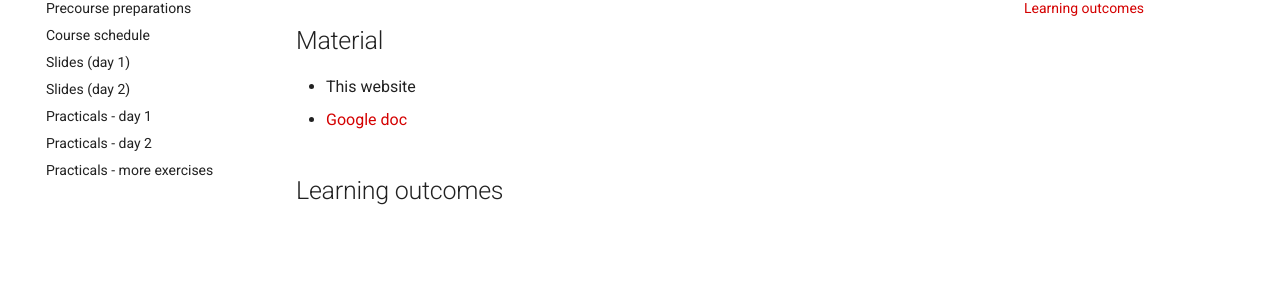
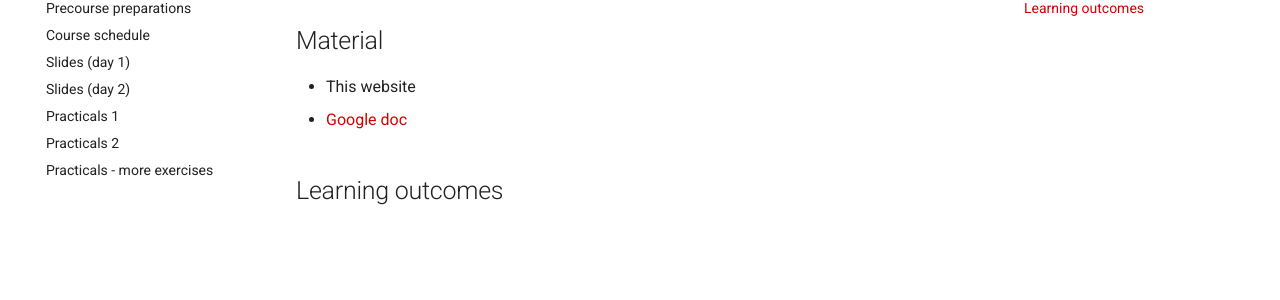
Before and after one commit to sib-swiss/advanced-r-training, an MkDocs documentation site: the page built from docs/index.md, in a window 1280 px wide. Shown: the part 157-457 px from the top of the page. Built offline with MkDocs 1.6.1 and Material for MkDocs 9.7.7, drawn with Linux system fonts in a browser that asks for light colours; comment, search, counter and statistics services are not loaded.

```diff
--- a/mkdocs.yml
+++ b/mkdocs.yml
@@ -5,8 +5,8 @@ nav:
     - Course schedule: course_schedule.md
     - Slides (day 1): slides_1.md
     - Slides (day 2): slides_2.md
-    - Practicals - day 1: practicals_day_1.md
-    - Practicals - day 2: practicals_day_2.md
+    - Practicals 1: practicals_1.md
+    - Practicals 2: practicals_2.md
     - Practicals - more exercises: practicals_more.md
 
 theme:
```
Also changed, not shown: docs/exercises.md (deleted).
